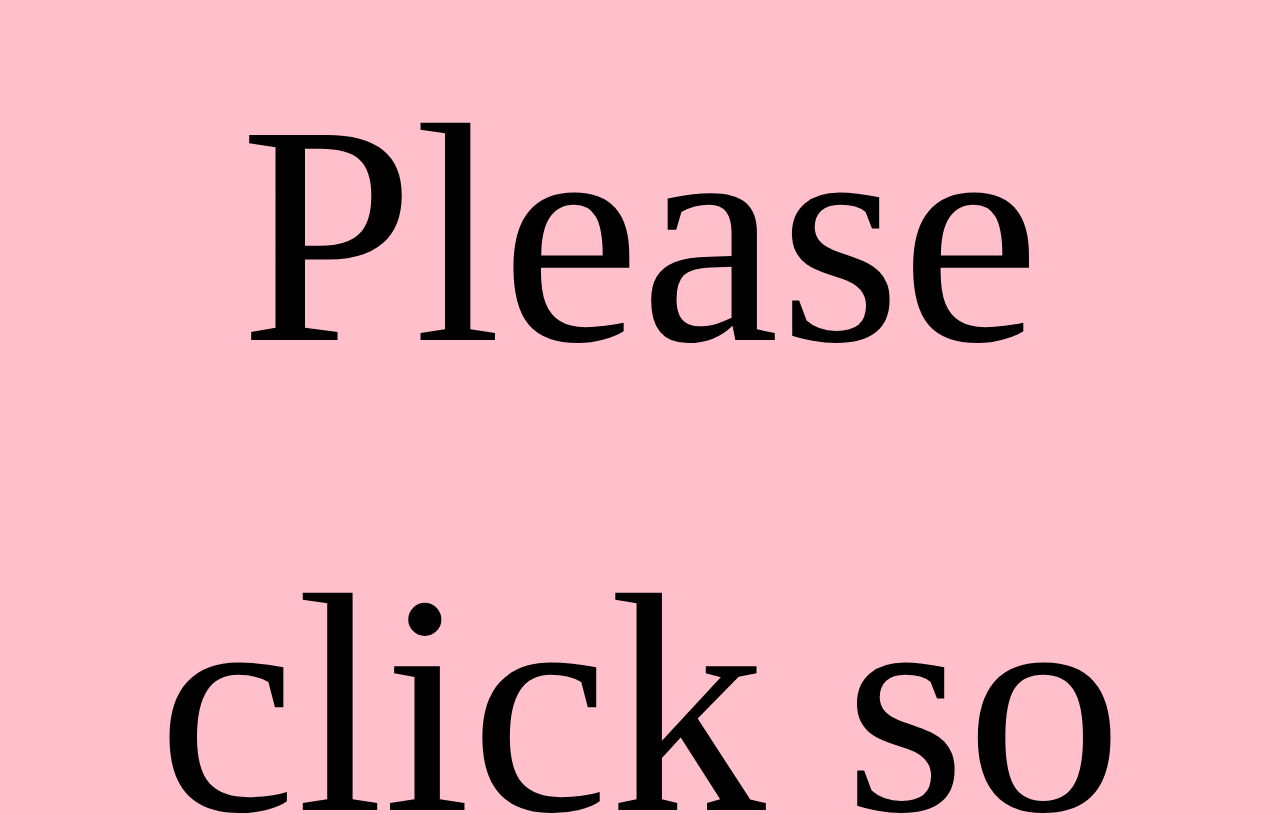
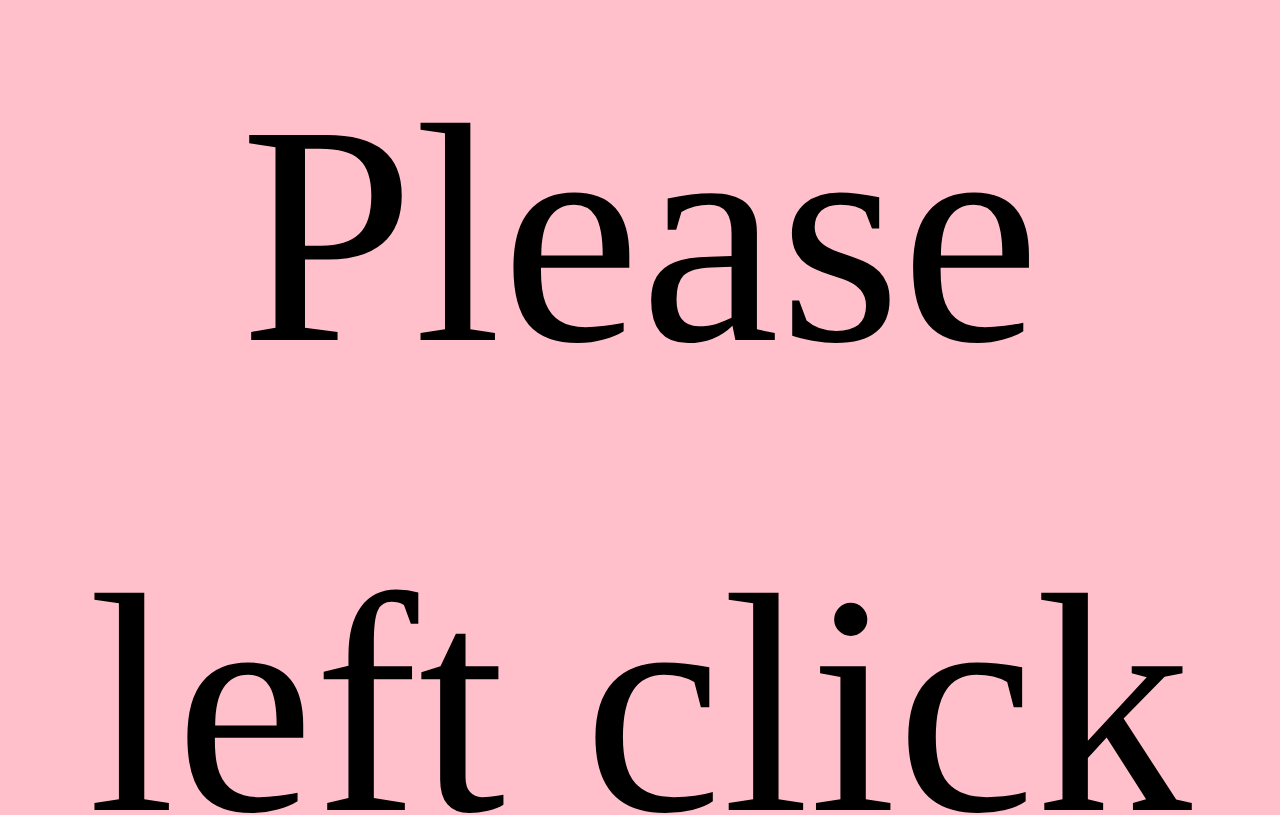
Before and after one commit to pbautista2027/3QSA, a plain HTML site: page index.html in a window 1280 px wide. Shown: the top 815 px of the page. Drawn offline with nearby package versions, Linux system fonts and the light colour scheme; a web font is replaced by a local one.

Commit message:
Update index.html

```diff
--- a/index.html
+++ b/index.html
@@ -8,9 +8,12 @@
         <link href="https://cdn.jsdelivr.net/npm/bootstrap@5.3.3/dist/css/bootstrap.min.css" rel="stylesheet" integrity="sha384-QWTKZyjpPEjISv5WaRU9OFeRpok6YctnYmDr5pNlyT2bRjXh0JMhjY6hW+ALEwIH" crossorigin="anonymous">
         <script src="https://cdn.jsdelivr.net/npm/bootstrap@5.3.3/dist/js/bootstrap.bundle.min.js" integrity="sha384-YvpcrYf0tY3lHB60NNkmXc5s9fDVZLESaAA55NDzOxhy9GkcIdslK1eN7N6jIeHz" crossorigin="anonymous"></script>
     </head>
-    <p id="pleaseClick" class="text-center">Please click so that the game will load!</p>
+    <p id="pleaseClick" class="text-center">Please left click to load!</p>
     <body onclick="startingHUD('popupGameStart', 'once');">
         <canvas id="canvas" onclick="shootBullet()" oncontextmenu="fastReload()"></canvas>
+        <!--Place to add decorations-->
+
+        <!--DO NOT TOUCH ANYTHING BELOW!!!!-->
         <div id="popupGameStart" class="overlay" >
             <div class="popup" onclick="event.stopPropagation()">
                 <div class="coolBorder">
```
